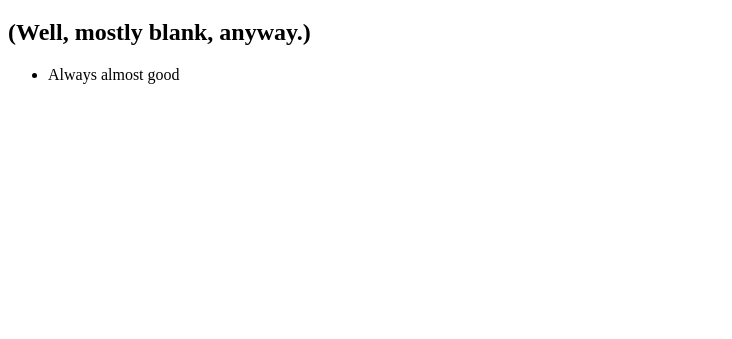
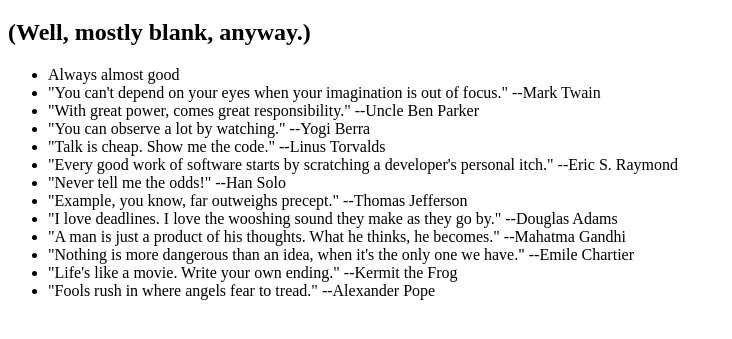
Before and after one commit to guenje90/0main_openSAP_repo, a plain HTML site: page index.html in a window 1280 px wide. Shown: the part 61-400 px from the top of the page, without its empty margins (0-732 px from the left). Drawn offline with Linux system fonts and the light colour scheme.

Commit message:
added qoute by Alexander Pope

```diff
--- a/index.html
+++ b/index.html
@@ -9,6 +9,18 @@
 	<h2>(Well, mostly blank, anyway.)</h2>
 	<ul>
 		<li>Always almost good</li>
+		<li>"You can't depend on your eyes when your imagination is out of focus." --Mark Twain</li>
+		<li>"With great power, comes great responsibility." --Uncle Ben Parker</li>
+		<li>"You can observe a lot by watching." --Yogi Berra</li>
+		<li>"Talk is cheap. Show me the code." --Linus Torvalds</li>
+		<li>"Every good work of software starts by scratching a developer's personal itch." --Eric S. Raymond</li>
+		<li>"Never tell me the odds!" --Han Solo</li>
+		<li>"Example, you know, far outweighs precept." --Thomas Jefferson</li>
+		<li>"I love deadlines. I love the wooshing sound they make as they go by." --Douglas Adams</li>
+		<li>"A man is just a product of his thoughts. What he thinks, he becomes." --Mahatma Gandhi</li>
+		<li>"Nothing is more dangerous than an idea, when it's the only one we have." --Emile Chartier</li>
+		<li>"Life's like a movie. Write your own ending." --Kermit the Frog</li>
+		<li>"Fools rush in where angels fear to tread." --Alexander Pope</li>
 	</ul>
 </body>
 </html>
```
